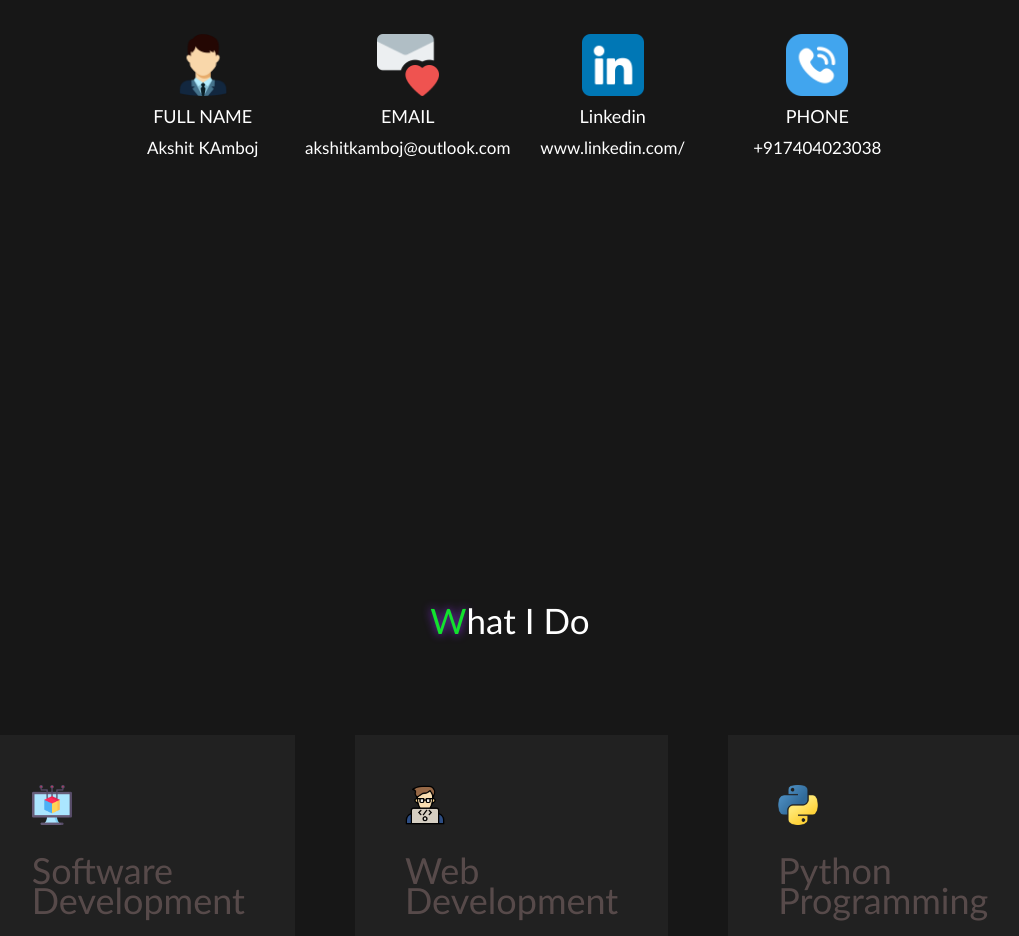
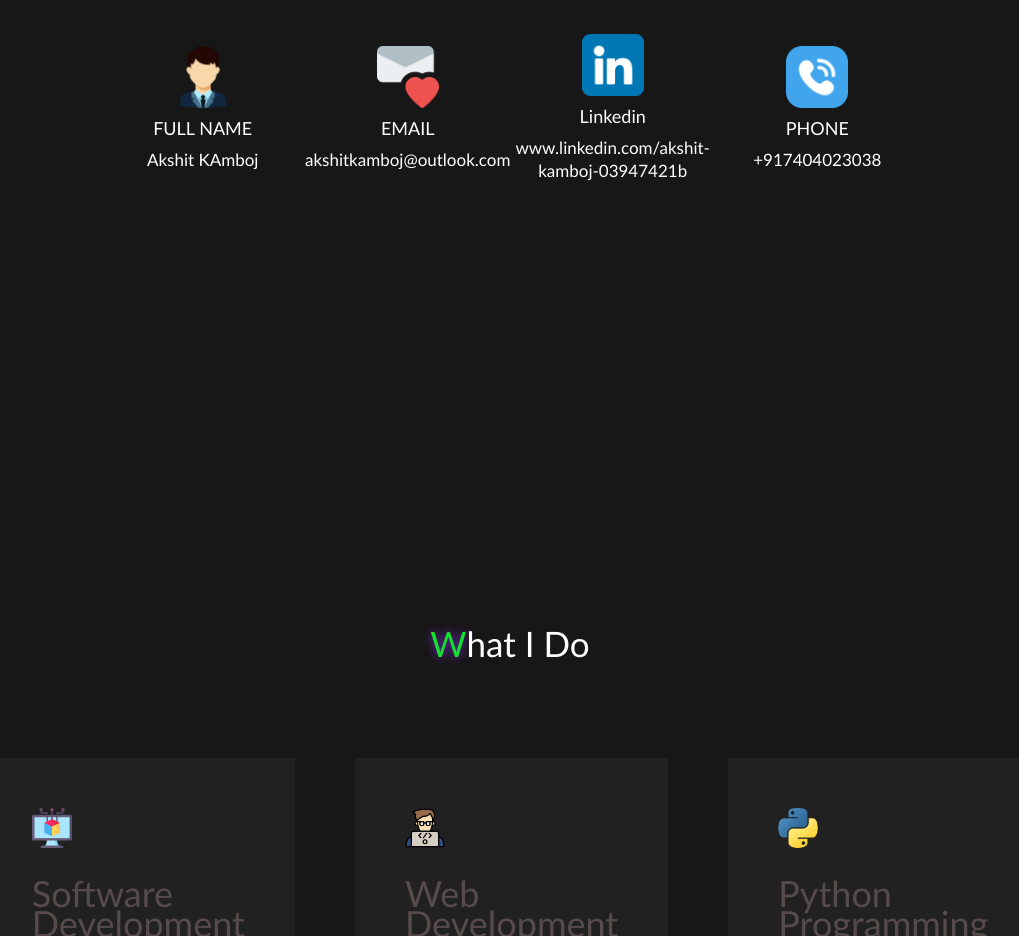
Before and after one commit to AkshitKamboj/Web-Portfolio, a plain HTML site: page index.html in a window 1280 px wide. Shown: the part 1020-1956 px from the top of the page, without its empty margins (130-1149 px from the left). Drawn offline with Linux system fonts and the light colour scheme.

Commit message:
Update index.html

```diff
--- a/index.html
+++ b/index.html
@@ -71,7 +71,7 @@
             <article class="about-article">
                 <img src="linkedin.png" alt="">
                 <h5>Linkedin</h5>
-                <p>www.linkedin.com/</p>
+                <p>www.linkedin.com/akshit-kamboj-03947421b</p>
 
             </article>
             <article class="about-article">
```
